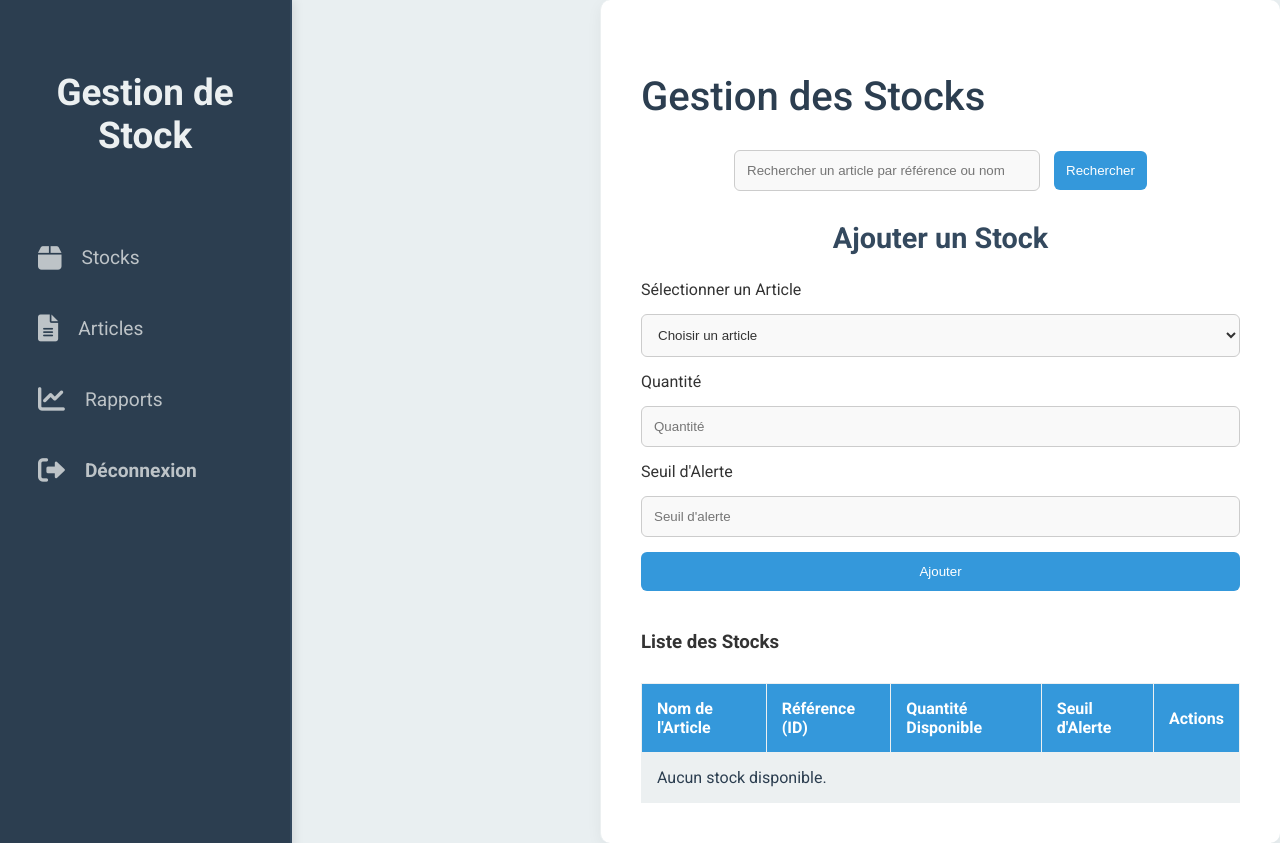
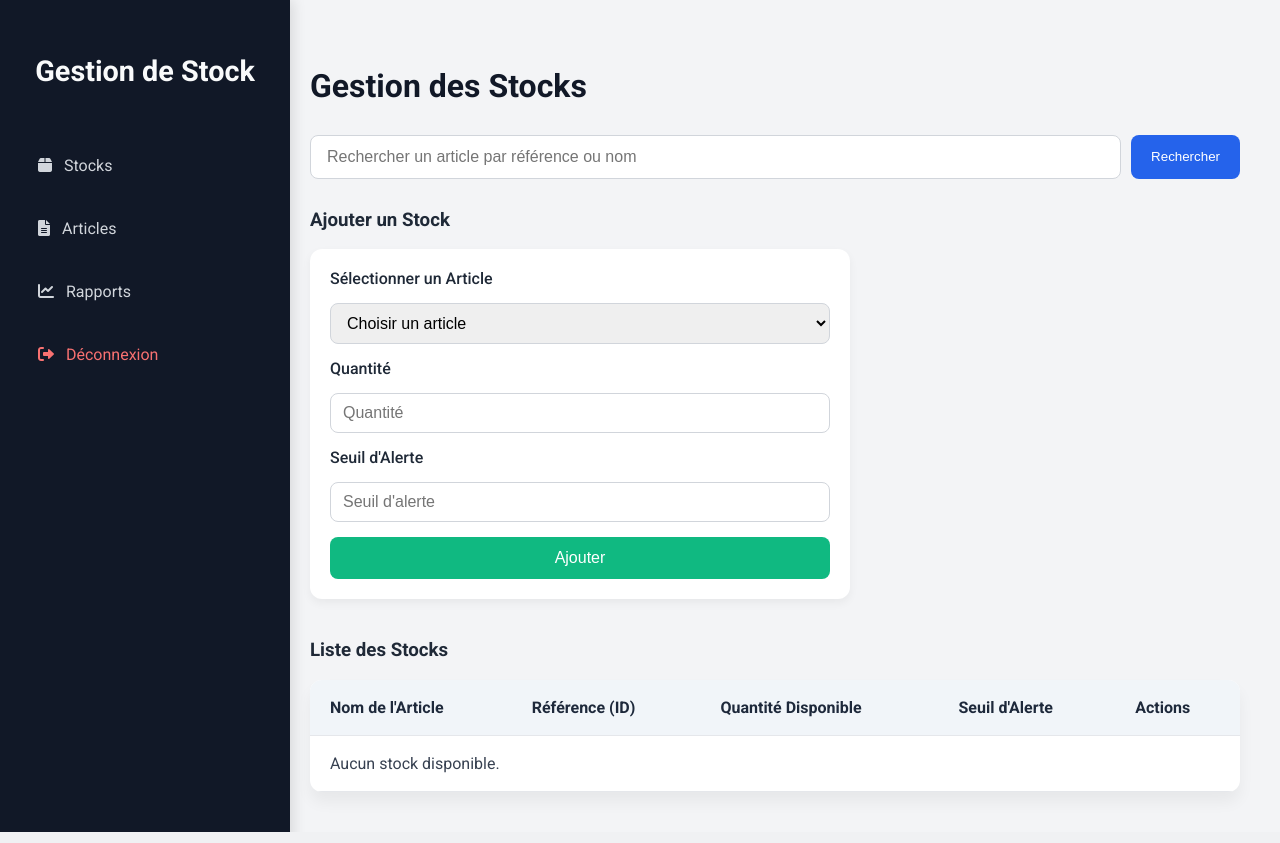
Before and after one commit to cypheredvortex/stockmanagement, a Django app: template templates/stocks.html in a window 1280 px wide. Run offline with Django 3.2, Linux system fonts and the light colour scheme; the template is opened without the code that fills it, so the values that code supplies are empty.

Commit message:
Update stocks.html

```diff
--- a/templates/stocks.html
+++ b/templates/stocks.html
@@ -10,38 +10,39 @@
     <link rel="stylesheet" href="https://cdnjs.cloudflare.com/ajax/libs/font-awesome/6.0.0/css/all.min.css"/>
 
     <style>
-        /* General Styles */
         body {
             font-family: "Roboto", sans-serif;
             margin: 0;
             padding: 0;
-            background: #e9eff1;
-            color: #333;
+            background: #f9fafb;
+            color: #1f2937;
             display: flex;
             min-height: 100vh;
-            justify-content: flex-start;
+        }
+
+        .dashboard {
+            display: flex;
+            width: 100%;
         }
 
         /* Sidebar */
         .sidebar {
             width: 250px;
             height: 100vh;
-            background: #2c3e50; /* Updated color */
-            padding: 40px 20px;
+            background: #111827;
+            padding: 30px 20px;
+            display: flex;
+            flex-direction: column;
             position: fixed;
             left: 0;
             top: 0;
-            display: flex;
-            flex-direction: column;
-            border-right: 2px solid #34495e;
-            box-shadow: 2px 0px 10px rgba(0, 0, 0, 0.1);
+            box-shadow: 4px 0 12px rgba(0, 0, 0, 0.1);
         }
 
         .sidebar h2 {
-            color: #ecf0f1;
+            color: #f9fafb;
             text-align: center;
-            font-size: 2.3em;
-            font-weight: 600;
+            font-size: 1.8em;
             margin-bottom: 40px;
         }
 
@@ -51,197 +52,169 @@
         }
 
         .sidebar ul li {
-            margin: 20px 0;
+            margin-bottom: 20px;
         }
 
         .sidebar ul li a {
-            color: #bdc3c7;
+            color: #d1d5db;
             text-decoration: none;
-            font-size: 1.2em;
+            font-size: 1em;
+            padding: 12px 18px;
+            border-radius: 8px;
             display: flex;
             align-items: center;
-            padding: 12px 18px;
-            border-radius: 8px;
-            transition: background 0.3s, color 0.3s;
+            transition: 0.3s;
         }
 
         .sidebar ul li a i {
-            margin-right: 20px;
-            font-size: 1.4em;
+            margin-right: 12px;
         }
 
         .sidebar ul li a:hover {
-            background: #3498db;
-            color: #ecf0f1;
+            background: #2563eb;
+            color: #ffffff;
         }
 
         .logout {
-            color: #e74c3c;
-            font-weight: 600;
+            color: #f87171 !important;
         }
 
-        /* Main Content */
+        /* Content */
         .content {
-            margin-left: 600px; /* Adjusted for sidebar */
+            margin-left: 270px;
             padding: 40px;
-            background: #ffffff;
-            flex-grow: 1;
-            border-left: 1px solid #ecf0f1;
-            border-radius: 10px;
-            box-shadow: 0 4px 15px rgba(0, 0, 0, 0.05);
+            width: 100%;
+            background: #f3f4f6;
         }
 
         .content h2 {
-            font-size: 2.5em;
-            font-weight: 500;
-            color: #2c3e50;
+            font-size: 2em;
+            margin-bottom: 30px;
+            color: #111827;
+        }
+
+        /* Search Bar */
+        .search-container {
+            display: flex;
+            gap: 10px;
             margin-bottom: 30px;
         }
 
-        /* Search Section */
-        .search-container {
-            margin-bottom: 30px;
-            text-align: center;
+        #search-bar {
+            flex: 1;
+            padding: 12px 16px;
+            border: 1px solid #d1d5db;
+            border-radius: 8px;
+            font-size: 1em;
         }
 
-        .search-container input {
-            padding: 12px;
-            width: 280px;
-            margin-right: 10px;
-            border-radius: 6px;
-            border: 1px solid #ccc;
-            background: #f9f9f9;
-            color: #333;
-        }
-
-        .search-container button {
-            padding: 12px;
-            background: #3498db;
+        #search-btn {
+            background: #2563eb;
             color: white;
             border: none;
-            border-radius: 6px;
+            padding: 12px 20px;
+            border-radius: 8px;
             cursor: pointer;
             transition: 0.3s;
         }
 
-        .search-container button:hover {
-            background: #2980b9;
+        #search-btn:hover {
+            background: #1d4ed8;
         }
 
-        /* Stock Actions */
-        .stock-actions {
+        /* Form Section */
+        .stock-actions form {
+            background: #ffffff;
+            padding: 20px;
+            border-radius: 12px;
+            box-shadow: 0 4px 10px rgba(0, 0, 0, 0.05);
+            display: flex;
+            flex-direction: column;
+            gap: 15px;
             margin-bottom: 40px;
+            max-width: 500px;
         }
 
-        .stock-actions h3 {
-            text-align: center;
-            margin-bottom: 25px;
-            font-size: 1.8em;
-            color: #34495e;
-        }
-
-        .stock-actions form {
-            display: grid;
-            grid-gap: 15px;
+        .stock-actions label {
+            font-weight: 500;
         }
 
         .stock-actions input,
         .stock-actions select {
-            padding: 12px;
-            border-radius: 6px;
-            border: 1px solid #ccc;
-            background: #f9f9f9;
-            color: #333;
+            padding: 10px 12px;
+            border: 1px solid #d1d5db;
+            border-radius: 8px;
+            font-size: 1em;
         }
 
         .stock-actions button {
-            background: #3498db;
+            background: #10b981;
             color: white;
+            border: none;
             padding: 12px;
-            border: none;
-            border-radius: 6px;
+            border-radius: 8px;
+            font-size: 1em;
             cursor: pointer;
             transition: 0.3s;
         }
 
         .stock-actions button:hover {
-            background: #2980b9;
+            background: #059669;
         }
 
-        /* Stock List Table */
+        /* Table Styles */
         .stocks-list table {
             width: 100%;
-            margin-top: 30px;
             border-collapse: collapse;
-            text-align: left;
+            background: #ffffff;
+            border-radius: 12px;
+            overflow: hidden;
+            box-shadow: 0 10px 15px rgba(0, 0, 0, 0.05);
         }
 
-        .stocks-list th, .stocks-list td {
-            padding: 15px;
-            border: 1px solid #ecf0f1;
+        .stocks-list th,
+        .stocks-list td {
+            padding: 18px 20px;
+            text-align: left;
+            border-bottom: 1px solid #e5e7eb;
         }
 
         .stocks-list th {
-            background: #3498db;
-            color: #fff;
+            background: #f1f5f9;
+            color: #1e293b;
+            font-weight: 600;
+        }
+
+        .stocks-list tbody tr:hover {
+            background: #f9fafb;
         }
 
         .stocks-list td {
-            background: #ecf0f1;
-            color: #2c3e50;
+            color: #374151;
+        }
+
+        .stocks-list a {
+            color: #2563eb;
+            text-decoration: none;
+            margin-right: 10px;
+        }
+
+        .stocks-list form {
+            display: inline;
         }
 
         .stocks-list button {
-            background: #e74c3c;
-            color: white;
-            padding: 8px 12px;
+            background: transparent;
+            color: #ef4444;
             border: none;
-            border-radius: 6px;
             cursor: pointer;
-            transition: 0.3s;
         }
 
-        .stocks-list button:hover {
-            background: #c0392b;
-        }
-
-        /* Critical Stock Alert */
-        .critical-stock {
-            background-color: #e74c3c;
-            color: #fff;
-            text-align: center;
-            padding: 5px;
-            font-weight: bold;
-            border-radius: 6px;
-        }
-
-        /* Responsive Design */
         @media (max-width: 768px) {
             .sidebar {
-                width: 220px;
-                padding: 25px;
-            }
-
-            .content {
-                margin-left: 240px;
-                padding: 30px;
-            }
-
-            .search-container input {
-                width: 250px;
-            }
-
-            .stocks-list button {
-                font-size: 0.9em;
-            }
-        }
-
-        @media (max-width: 480px) {
-            .sidebar {
                 width: 100%;
+                height: auto;
                 position: relative;
-                height: auto;
-                padding: 20px;
             }
 
             .content {
@@ -249,15 +222,11 @@
                 padding: 20px;
             }
 
-            .search-container input {
-                width: 100%;
-                margin-right: 0;
-            }
-
-            .stocks-list button {
-                font-size: 0.8em;
+            .dashboard {
+                flex-direction: column;
             }
         }
+
     </style>
 </head>
 <body>
@@ -330,7 +299,7 @@
                                 <td>{{ stock.quantiteDisponible }}</td>
                                 <td>{{ stock.seuilAlerte }}</td>
                                 <td>
-                                    <a href="{% url 'update_stock' stock.id %}">Modifier</a> |
+                                    <a href="{% url 'update_stock_view' stock.id %}">Modifier</a> |
                                     <form action="{% url 'delete_stock' stock.id %}" method="post" style="display:inline;">
                                         {% csrf_token %}
                                         <button type="submit" onclick="return confirm('Supprimer ce stock ?');">Supprimer</button>
```
